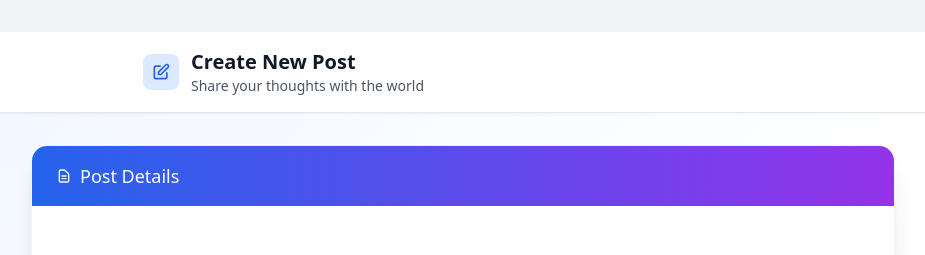
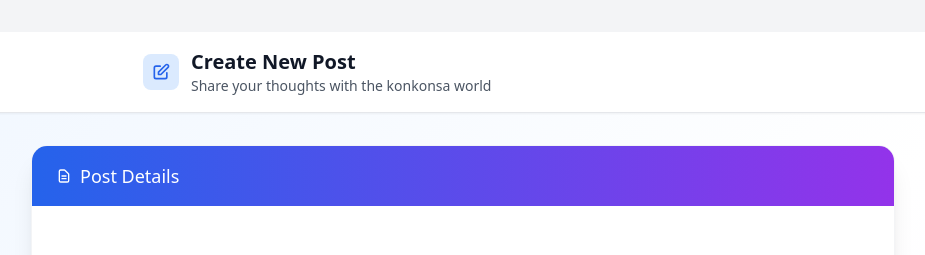
Before and after one commit to Phransis/Django-Bootcamp, a Django app: page /blog/post/new/ in a window 1280 px wide. Shown: the part 68-323 px from the top of the page, without its empty margins (177-1102 px from the left). Run offline with Django 5.2, Linux system fonts and the light colour scheme; data comes from the database, SQL or seed files in the repository; style sheets or scripts are compiled from the project's sources.

Commit message:
konkonsa commit

```diff
--- a/blog/templates/blog/create_post.html
+++ b/blog/templates/blog/create_post.html
@@ -23,7 +23,7 @@
         <div>
           <h1 class="text-xl font-semibold text-gray-900">Create New Post</h1>
           <p class="text-sm text-gray-600">
-            Share your thoughts with the world
+            Share your thoughts with the konkonsa world
           </p>
         </div>
       </div>
```
